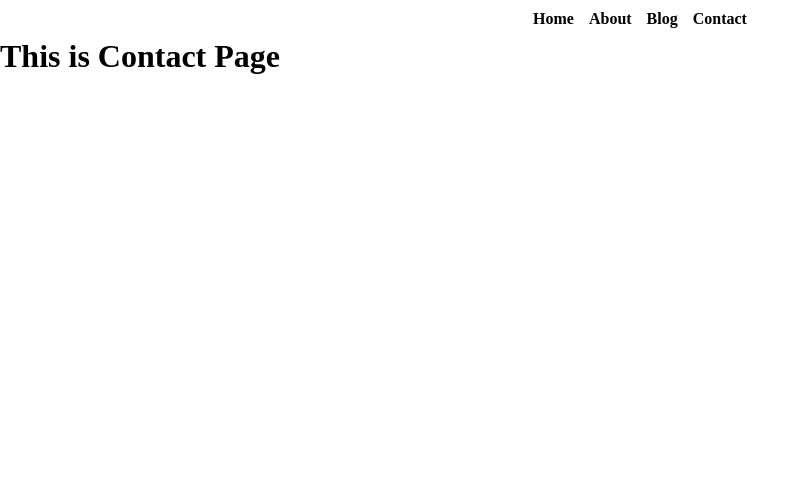
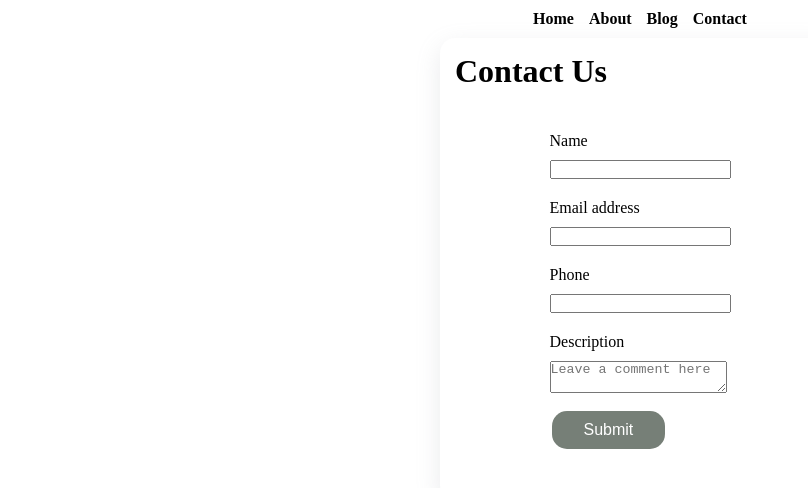
Before and after one commit to payalAppsly/HuntingCoder, a Next.js app in the folder nextjs-project/: page /contact in a window 1280 px wide. Shown: the top 488 px of the page, without its empty margins (0-808 px from the left). Built offline with nearby package versions, Linux system fonts and the light colour scheme.

Commit message:
Designing the /contact FrontEnd Page

```diff
--- a/nextjs-project/pages/contact.js
+++ b/nextjs-project/pages/contact.js
@@ -1,9 +1,115 @@
-import React from "react";
+import React, { useState } from "react";
+import styles from "../styles/Contact.module.css";
 
 const Contact = () => {
+  const [name, setName] = useState("");
+  const [email, setEmail] = useState("");
+  const [phone, setPhone] = useState("");
+  const [desc, setDesc] = useState("");
+
+  const handleSubmit = (event) => {
+    event.preventDefault();
+
+    const data = { phone, desc, name, email };
+
+    fetch("http://localhost:3000/api/postcontact/", {
+      method: "POST", // or 'PUT'
+      headers: {
+        "Content-Type": "application/json",
+      },
+      body: JSON.stringify(data),
+    })
+      .then((response) => response.text())
+      .then((data) => {
+        console.log("Success : ", data);
+        alert("Thank you for submitting");
+        setName("");
+        setPhone("");
+        setEmail("");
+        setDesc("");
+      })
+      .catch((err) => {
+        console.error("Error : ", err);
+      });
+  };
+
+  const handleChange = (event) => {
+    const { name, value } = event.target;
+    if (name === "name") {
+      setName(value);
+    } else if (name === "email") {
+      setEmail(value);
+    } else if (name === "phone") {
+      setPhone(value);
+    } else if (name === "desc") {
+      setDesc(value);
+    }
+  };
+
   return (
-    <div>
-      <h1>This is Contact Page</h1>
+    <div className={styles.container}>
+      <h1>Contact Us</h1>
+      <div className={styles.main}>
+        <form onSubmit={handleSubmit}>
+          <div className={styles.mb3}>
+            <label htmlFor="name" className={styles.formlabel}>
+              Name
+            </label>
+            <br />
+            <input
+              type="text"
+              className={styles.formcontrol}
+              id="name"
+              name="name"
+              value={name}
+              onChange={handleChange}
+            />
+          </div>
+          <div className={styles.mb3}>
+            <label htmlFor="email" className={styles.formlabel}>
+              Email address
+            </label>
+            <br />
+            <input
+              type="email"
+              className={styles.formcontrol}
+              id="email"
+              name="email"
+              value={email}
+              onChange={handleChange}
+            />
+          </div>
+          <div className={styles.mb3}>
+            <label htmlFor="phone" className={styles.formlabel}>
+              Phone
+            </label>
+            <br />
+            <input
+              type="phone"
+              className={styles.formcontrol}
+              id="phone"
+              name="phone"
+              value={phone}
+              onChange={handleChange}
+            />
+          </div>
+          <div className="form-floating">
+            <label htmlFor="desc">Description</label>
+            <br />
+            <textarea
+              className={styles.formcontrol}
+              placeholder="Leave a comment here"
+              id="desc"
+              name="desc"
+              value={desc}
+              onChange={handleChange}
+            ></textarea>
+          </div>
+          <button type="submit" className={styles.btn}>
+            Submit
+          </button>
+        </form>
+      </div>
     </div>
   );
 };
--- /dev/null
+++ b/nextjs-project/styles/Contact.module.css
@@ -0,0 +1,31 @@
+.container {
+  width: 400px;
+  margin: 0 auto;
+  box-shadow: rgba(149, 157, 165, 0.2) 0px 8px 24px;
+  padding: 15px;
+  border-radius: 15px;
+}
+.main {
+  display: flex;
+  flex-direction: column;
+  justify-content: space-between;
+  align-items: center;
+  padding: 2rem;
+}
+.mb3,
+.formcontrol {
+  margin: 10px 0px;
+}
+.btn {
+  background-color: #767f77;
+  color: white;
+  border: none;
+  padding: 10px 32px;
+  text-align: center;
+  text-decoration: none;
+  display: inline-block;
+  font-size: 16px;
+  margin: 4px 2px;
+  cursor: pointer;
+  border-radius: 15px;
+}
```
